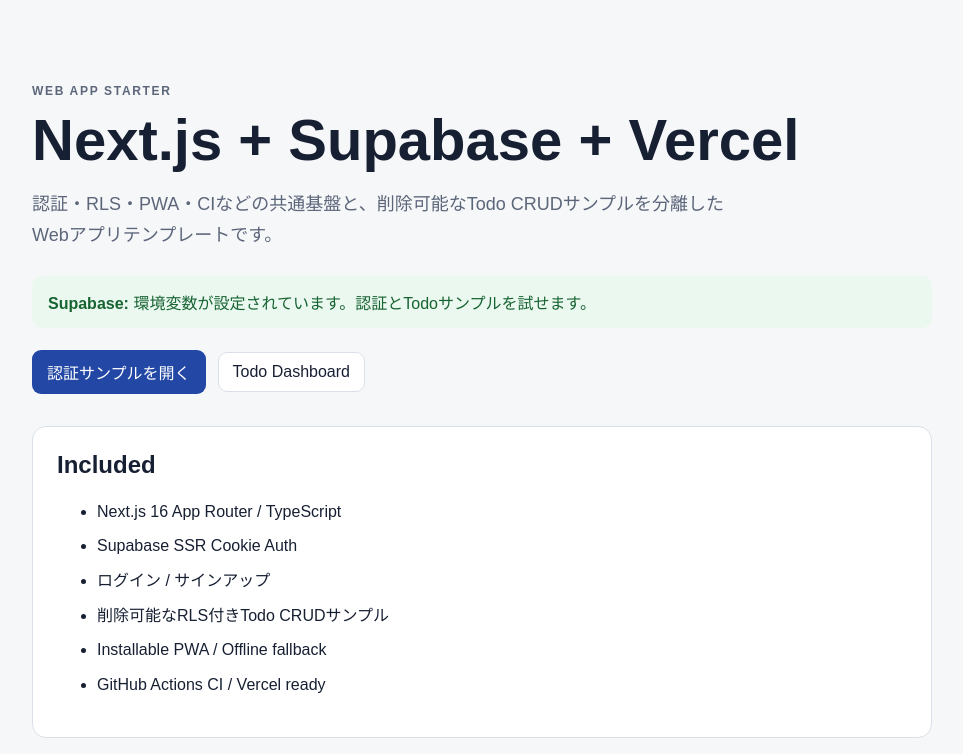
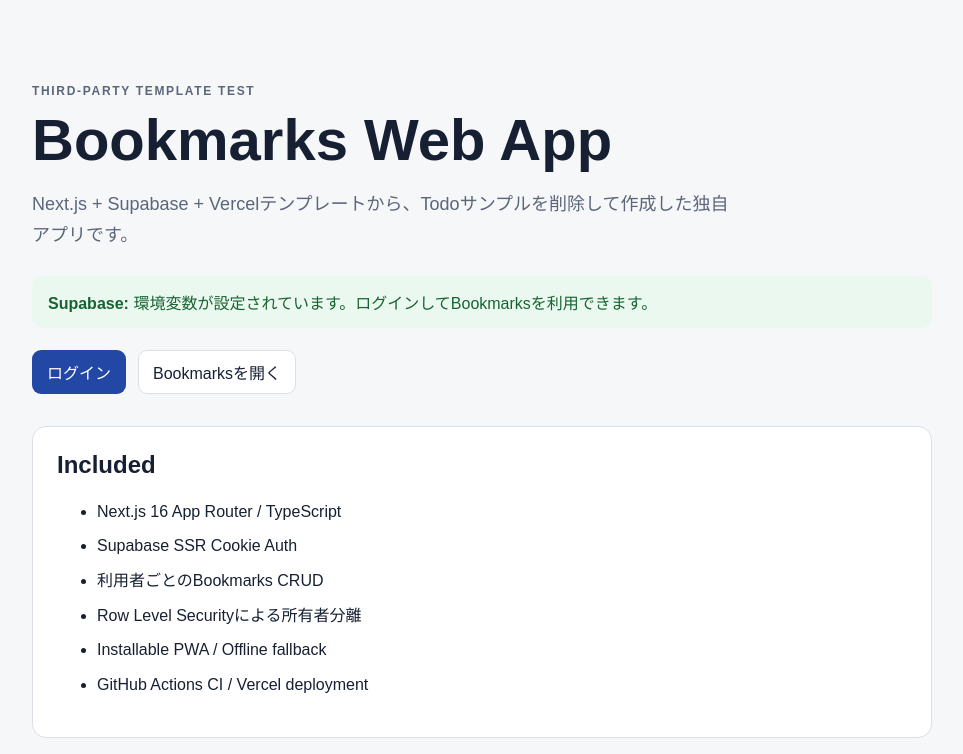
Before and after one commit to k-systems202208/nextjs-supabase-vercel-third-party-test, a Next.js app: page / in a window 1280 px wide. Shown: the top 754 px of the page, without its empty margins (158-1121 px from the left). Built offline with nearby package versions, Linux system fonts and the light colour scheme; no server answers.

Commit message:
Issue #3 ホームをBookmarksアプリ向けに変更

```diff
--- a/app/page.tsx
+++ b/app/page.tsx
@@ -1,13 +1,13 @@
 import Link from "next/link";
 import { isSupabaseConfigured } from "@/lib/supabase/env";
 
-const checks = [
+const included = [
   "Next.js 16 App Router / TypeScript",
   "Supabase SSR Cookie Auth",
-  "ログイン / サインアップ",
-  "削除可能なRLS付きTodo CRUDサンプル",
+  "利用者ごとのBookmarks CRUD",
+  "Row Level Securityによる所有者分離",
   "Installable PWA / Offline fallback",
-  "GitHub Actions CI / Vercel ready",
+  "GitHub Actions CI / Vercel deployment",
 ];
 
 export default function Home() {
@@ -16,32 +16,32 @@ export default function Home() {
   return (
     <main className="shell">
       <section className="hero">
-        <p className="eyebrow">WEB APP STARTER</p>
-        <h1>Next.js + Supabase + Vercel</h1>
+        <p className="eyebrow">THIRD-PARTY TEMPLATE TEST</p>
+        <h1>Bookmarks Web App</h1>
         <p className="lead">
-          認証・RLS・PWA・CIなどの共通基盤と、削除可能なTodo CRUDサンプルを分離したWebアプリテンプレートです。
+          Next.js + Supabase + Vercelテンプレートから、Todoサンプルを削除して作成した独自アプリです。
         </p>
 
         <div className={`status ${configured ? "ok" : "warn"}`}>
           <strong>Supabase:</strong>{" "}
           {configured
-            ? "環境変数が設定されています。認証とTodoサンプルを試せます。"
-            : ".env.local を作成して接続情報を設定してください。"}
+            ? "環境変数が設定されています。ログインしてBookmarksを利用できます。"
+            : ".env.local を設定すると認証とBookmarksを利用できます。"}
         </div>
 
         <div className="hero-actions">
-          <Link className="button primary" href={configured ? "/auth/login" : "/dashboard"}>
-            {configured ? "認証サンプルを開く" : "セットアップ状態を確認"}
+          <Link className="button primary" href={configured ? "/auth/login" : "/bookmarks"}>
+            {configured ? "ログイン" : "セットアップ状態を確認"}
           </Link>
-          <Link className="button secondary" href="/dashboard">Todo Dashboard</Link>
+          <Link className="button secondary" href="/bookmarks">Bookmarksを開く</Link>
         </div>
       </section>
 
       <section className="card">
         <h2>Included</h2>
         <ul>
-          {checks.map((check) => (
-            <li key={check}>{check}</li>
+          {included.map((item) => (
+            <li key={item}>{item}</li>
           ))}
         </ul>
       </section>
@@ -51,7 +51,7 @@ export default function Home() {
         <ol>
           <li><code>.env.example</code> を <code>.env.local</code> にコピー</li>
           <li>Supabase Project URL / Publishable Key を設定</li>
-          <li>Todoサンプルを試す場合だけ <code>supabase/sample/todos.sql</code> を SQL Editor で実行</li>
+          <li><code>supabase/migrations/20260904144500_create_bookmarks.sql</code> を適用</li>
           <li>Supabase Auth の Site URL / Redirect URLs を設定</li>
           <li><code>npm run check</code> で一括検証</li>
         </ol>
```
